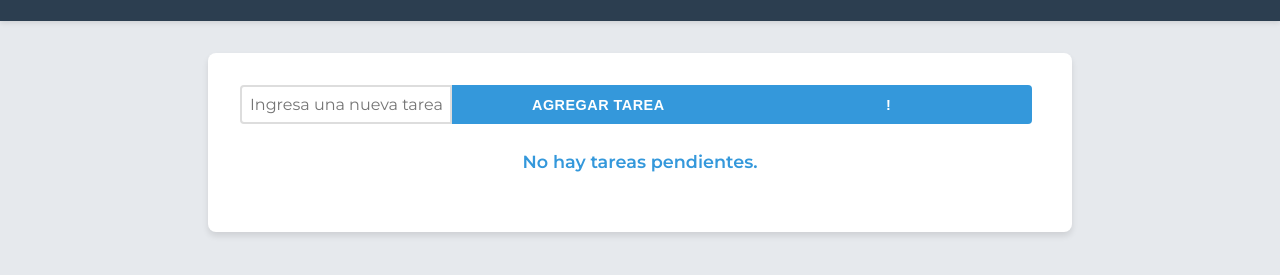
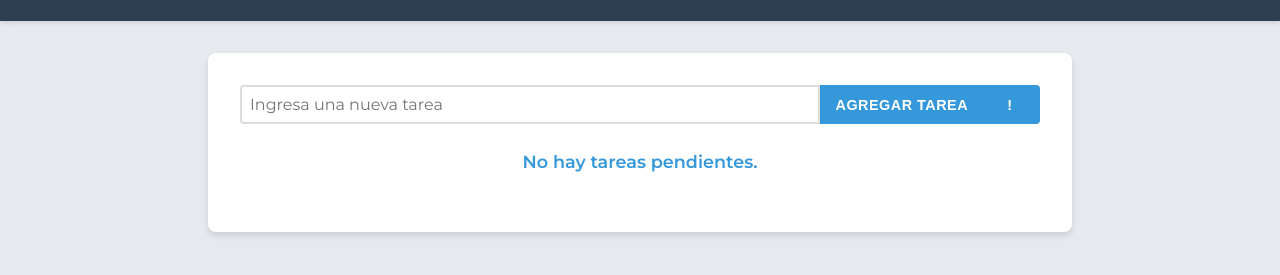
Before and after one commit to bernixtersuper/TaskMaster, a plain HTML site: page index.html in a window 1280 px wide. Shown: the part 91-366 px from the top of the page. Drawn offline with Linux system fonts and the light colour scheme.

Commit message:
Se corrigió la capacidad de respuesta móvil de la entrada de tareas y los botones cambian a una alineación de columna
Fixed mobile responsiveness of the task input and buttons shift to a column alignment

```diff
--- a/style.css
+++ b/style.css
@@ -59,6 +59,7 @@ h1 {
     border: 2px solid #ddd;
     border-radius: 4px 0 0 4px;
     font-family: 'Montserrat', sans-serif;
+    width: 75%;
 
 }
 
@@ -75,6 +76,7 @@ h1 {
     text-transform: uppercase;
     letter-spacing: 0.5px;
     white-space: nowrap;
+    width: 160px;
 }
 
 #addTask:hover {
@@ -89,6 +91,7 @@ h1 {
     cursor: pointer;
     transition: background-color 0.3s ease;
     font-weight: 600;
+    width: 63.11px;
 }
 
 #taskPriority.high {
@@ -293,11 +296,13 @@ h1 {
         flex-direction: column;
     }
     #taskPriority {
+        width: 100%;
         margin-bottom: 0.5rem;
         border-radius: 0 0 4px 4px;
     }
     #addTask {
         border-radius: 4px 4px 0 0;
+        width: 100%;
     }
     #taskInput {
         width: 100%;
@@ -350,7 +355,6 @@ h1 {
     cursor: pointer;
     transition: background-color 0.3s ease;
     font-weight: 600;
-    margin-right: 0.5rem;
     min-width: 39px;
 }
 
```
